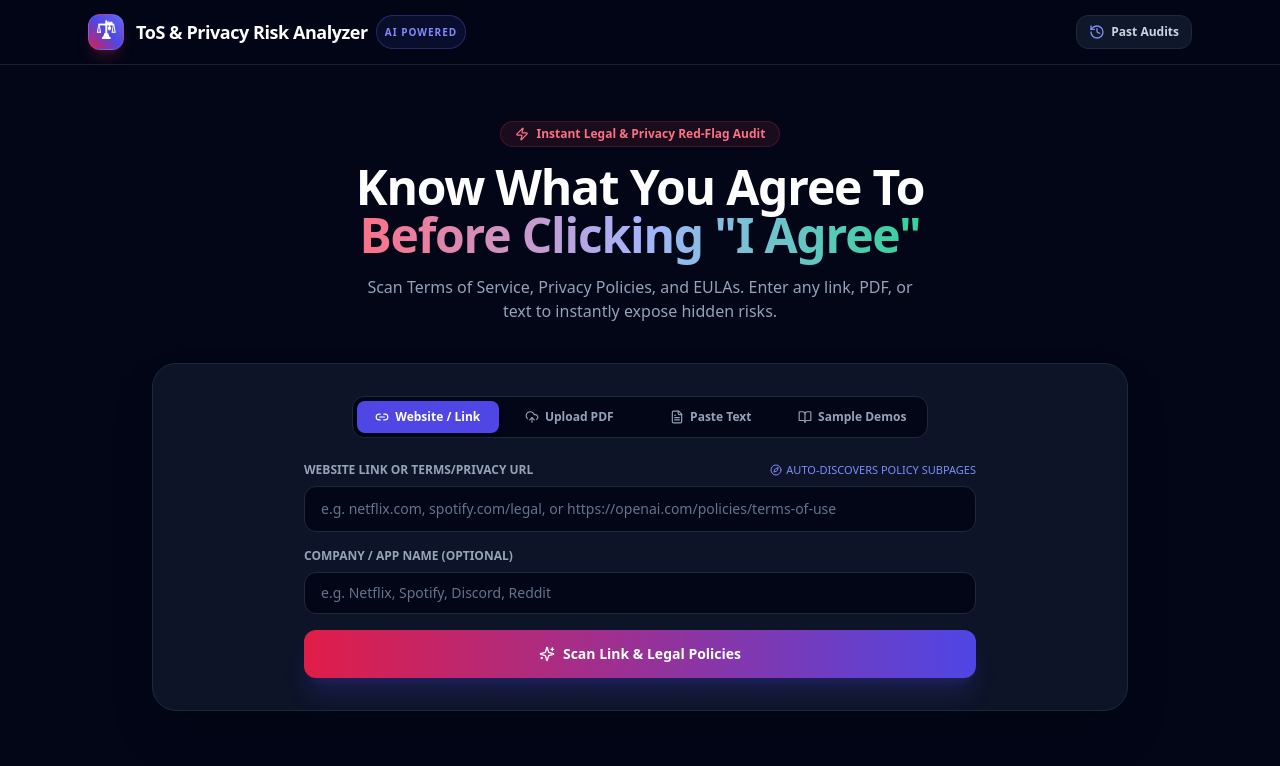
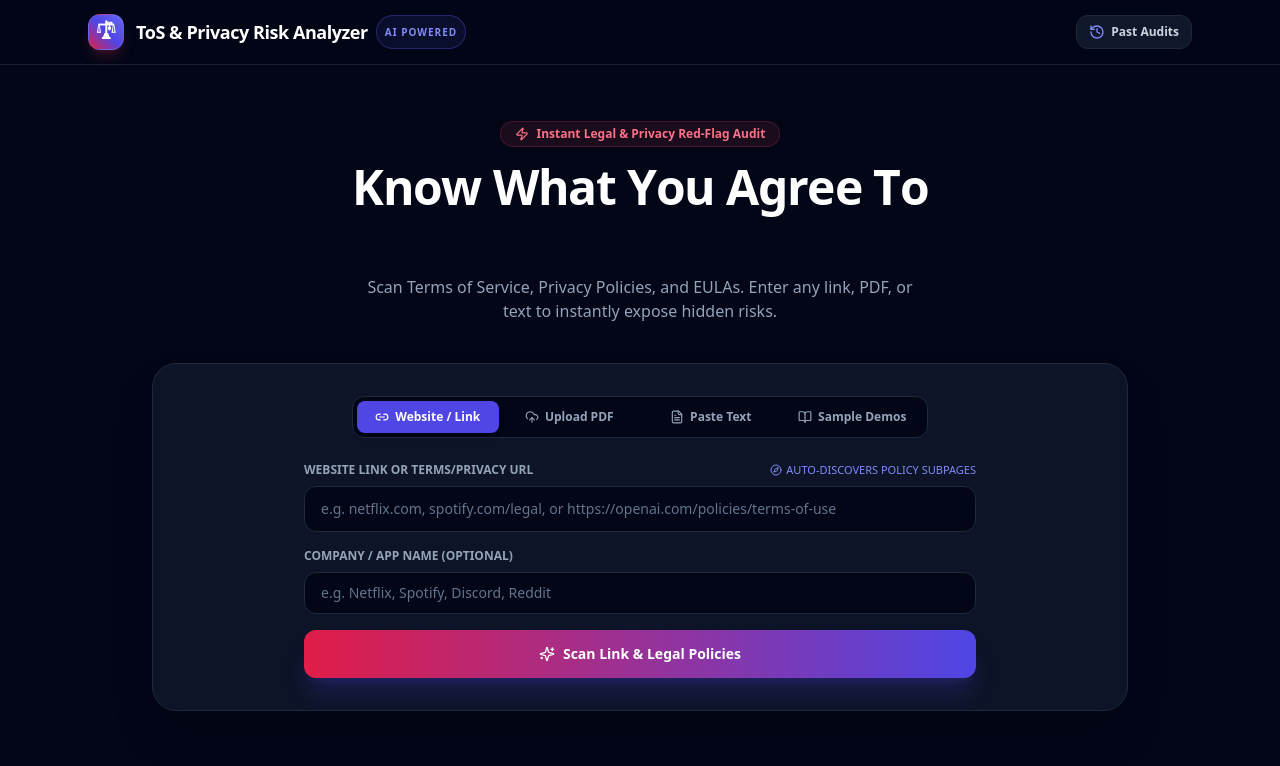
Before and after one commit to Adreno444/tos-privacy-risk-analyzer, a Next.js app: page / in a window 1280 px wide. Shown: the top 766 px of the page. Built offline with nearby package versions, Linux system fonts and the light colour scheme.

Commit message:
UI: Add smooth letter-by-letter reveal animation to hero heading

```diff
--- a/src/app/globals.css
+++ b/src/app/globals.css
@@ -11,3 +11,23 @@ body {
   background-color: #020617;
   color: #f8fafc;
 }
+
+@keyframes letterReveal {
+  0% {
+    opacity: 0;
+    transform: translateY(14px);
+    filter: blur(6px);
+  }
+  100% {
+    opacity: 1;
+    transform: translateY(0);
+    filter: blur(0px);
+  }
+}
+
+.animate-letter {
+  display: inline-block;
+  opacity: 0;
+  animation: letterReveal 0.65s cubic-bezier(0.16, 1, 0.3, 1) forwards;
+  will-change: transform, opacity, filter;
+}
--- a/src/app/page.tsx
+++ b/src/app/page.tsx
@@ -22,6 +22,33 @@ import {
   History,
   Compass,
 } from 'lucide-react';
+
+const AnimatedLetters = ({
+  text,
+  className = '',
+  baseDelay = 0,
+}: {
+  text: string;
+  className?: string;
+  baseDelay?: number;
+}) => {
+  return (
+    <span className={className}>
+      {text.split('').map((char, index) => (
+        <span
+          key={index}
+          className="animate-letter inline-block"
+          style={{
+            animationDelay: `${baseDelay + index * 0.025}s`,
+            whiteSpace: char === ' ' ? 'pre' : 'normal',
+          }}
+        >
+          {char}
+        </span>
+      ))}
+    </span>
+  );
+};
 
 export default function Home() {
   const [tab, setTab] = useState<'url' | 'pdf' | 'paste' | 'samples'>('url');
@@ -177,9 +204,10 @@ export default function Home() {
                 <span>Instant Legal & Privacy Red-Flag Audit</span>
               </div>
               <h2 className="text-3xl sm:text-5xl font-black tracking-tight text-white leading-tight">
-                Know What You Agree To <br />
+                <AnimatedLetters text="Know What You Agree To" baseDelay={0.05} />
+                <br />
                 <span className="bg-gradient-to-r from-rose-400 via-indigo-300 to-emerald-400 bg-clip-text text-transparent">
-                  Before Clicking "I Agree"
+                  <AnimatedLetters text='Before Clicking "I Agree"' baseDelay={0.65} />
                 </span>
               </h2>
               <p className="text-sm sm:text-base text-slate-400 max-w-xl mx-auto leading-relaxed">
```
